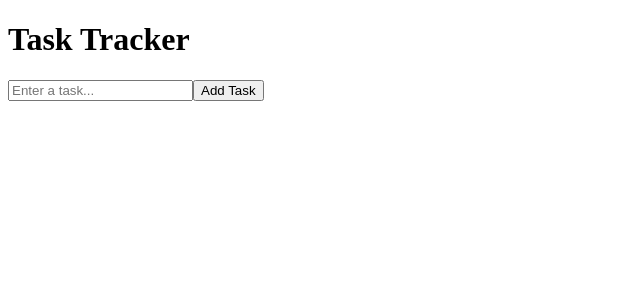
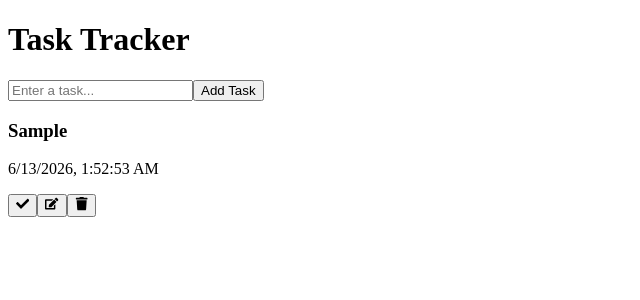
Before and after one commit to Tracy-Boateng/to-do, a React (Create React App) app: page / in a window 1280 px wide. Both pictures are taken after typing "Sample" into the empty fields and a click on the button "Add Task". Shown: the top 300 px of the page, without its empty margins (0-640 px from the left). Built offline with nearby package versions, Linux system fonts and the light colour scheme.

Commit message:
tasklist updated

```diff
--- a/package.json
+++ b/package.json
@@ -10,6 +10,7 @@
     "@testing-library/user-event": "^13.5.0",
     "react": "^19.2.7",
     "react-dom": "^19.2.7",
+    "react-icons": "^5.6.0",
     "react-scripts": "5.0.1",
     "web-vitals": "^2.1.4"
   },
--- a/src/App.js
+++ b/src/App.js
@@ -1,3 +1,4 @@
+import TaskList from "./components/TaskList";
 import TaskForm from "./components/TaskForm";
 import { useReducer, useEffect } from "react";
 
@@ -103,6 +104,11 @@ function App() {
         inputValue={state.inputValue}
         dispatch={dispatch}
     />
+
+    <TaskList
+      tasks={state.tasks}
+      dispatch={dispatch}
+    />
   </div>
   );
 }
--- a/src/components/TaskItem.js
+++ b/src/components/TaskItem.js
@@ -0,0 +1,63 @@
+import { FaCheck, FaEdit, FaTrash } from "react-icons/fa";
+
+function TaskItem({ task, dispatch }) {
+  const handleEdit = () => {
+    const updatedText = prompt(
+      "Edit task:",
+      task.title
+    );
+
+    if (updatedText && updatedText.trim()) {
+      dispatch({
+        type: "EDIT_TASK",
+        payload: {
+          id: task.id,
+          title: updatedText,
+        },
+      });
+    }
+  };
+
+  return (
+    <div
+      className={`task-item ${
+        task.completed ? "completed" : ""
+      }`}
+    >
+      <div>
+        <h3>{task.title}</h3>
+        <p>{task.date}</p>
+      </div>
+
+      <div className="task-actions">
+        <button
+          onClick={() =>
+            dispatch({
+              type: "TOGGLE_COMPLETE",
+              payload: task.id,
+            })
+          }
+        >
+          <FaCheck />
+        </button>
+
+        <button onClick={handleEdit}>
+          <FaEdit />
+        </button>
+
+        <button
+          onClick={() =>
+            dispatch({
+              type: "DELETE_TASK",
+              payload: task.id,
+            })
+          }
+        >
+          <FaTrash />
+        </button>
+      </div>
+    </div>
+  );
+}
+
+export default TaskItem;
--- a/src/components/TaskList.js
+++ b/src/components/TaskList.js
@@ -0,0 +1,21 @@
+import TaskItem from "./TaskItem";
+
+function TaskList({ tasks, dispatch }) {
+  return (
+    <div>
+      {tasks.length === 0 ? (
+        <p>No tasks yet.</p>
+      ) : (
+        tasks.map((task) => (
+          <TaskItem
+            key={task.id}
+            task={task}
+            dispatch={dispatch}
+          />
+        ))
+      )}
+    </div>
+  );
+}
+
+export default TaskList;
```
Also changed, not shown: 1 other file (tests, documents, lock files or other folders).
